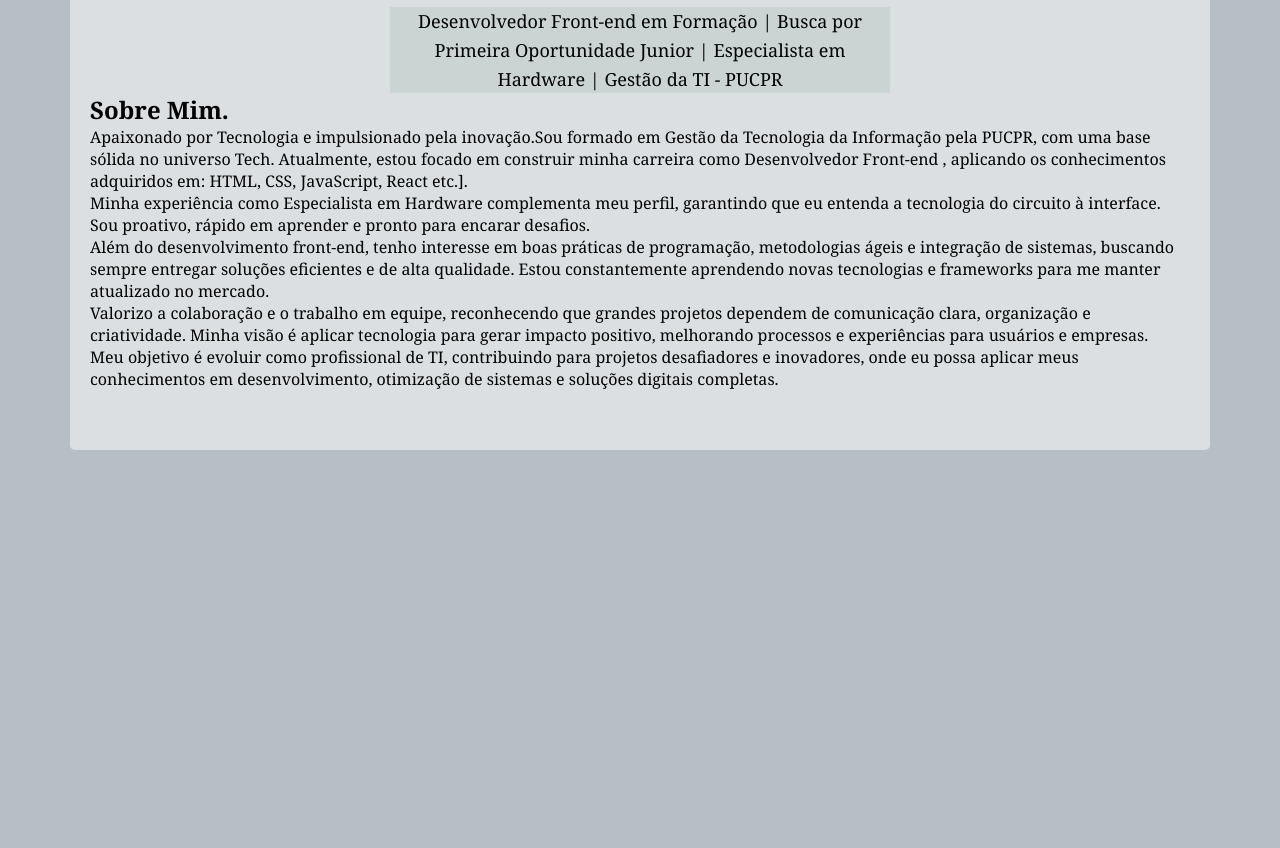
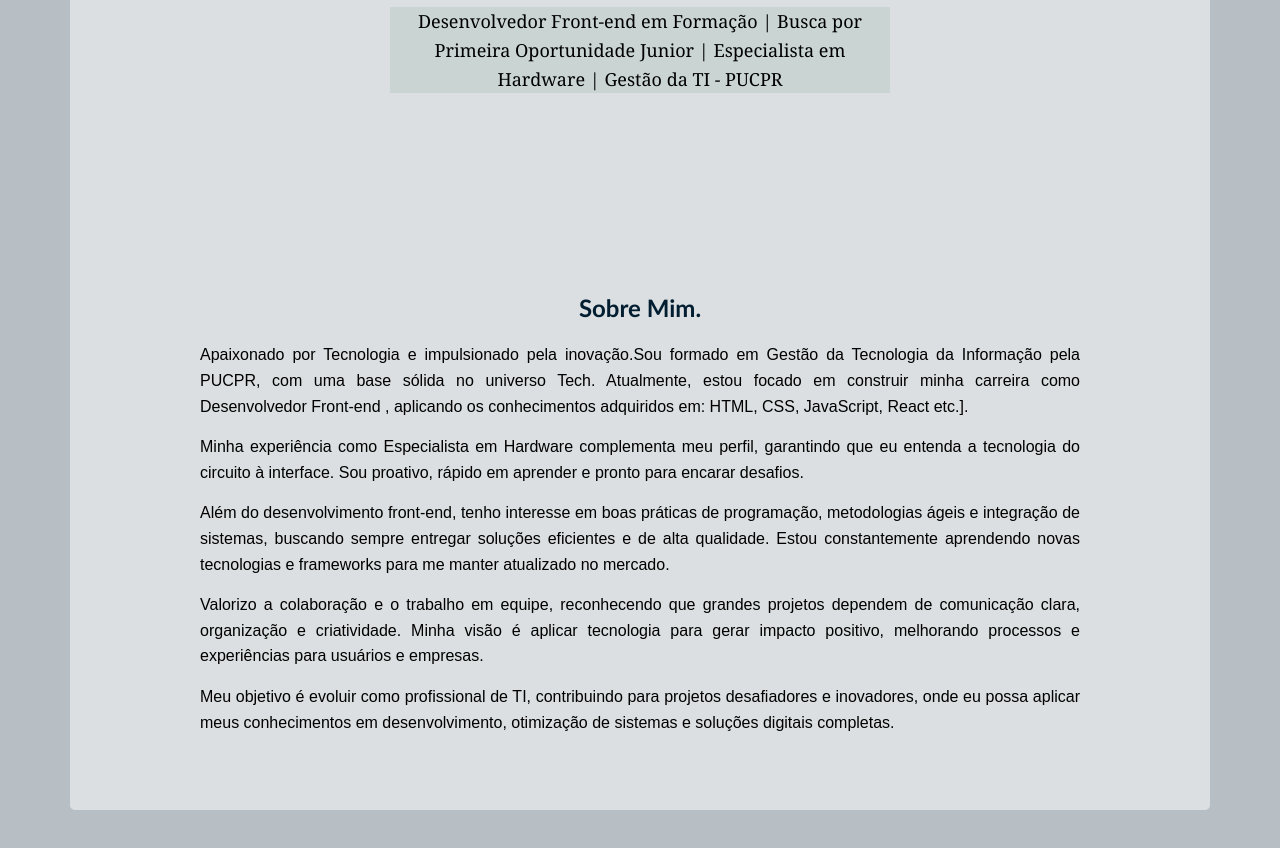
Before and after one commit to nathannrss/About-Me, a plain HTML site: page index.html in a window 1280 px wide. Shown: the part 718-1566 px from the top of the page. Before the commit the page ends 1238 px from the top, so only its background shows below. Drawn offline with Linux system fonts and the light colour scheme.

Commit message:
Update style.css
paragraph style

```diff
--- a/style.css
+++ b/style.css
@@ -22,6 +22,7 @@ body {
 .profile-name {
     font-size: 40px;
     max-width: 800px;
+    color: #031e31;
 }
 
 .image-px {
@@ -47,4 +48,26 @@ body {
     background-color: rgba(131, 164, 153, 0.2);
     width: 500px;
     line-height: 1.6;
+    margin-bottom: 200px;
 }
+
+.section-title {
+    font-family: 'Gill Sans', 'Gill Sans MT', Calibri;
+    text-align: center;
+    color: #031e31;
+    margin-bottom: 20px;
+
+}
+
+.box-layout {
+    display: block;
+    width: 80%;
+
+}
+.paragraph {
+    text-align: justify;
+    line-height: 1.6;
+    font-family: Arial, Helvetica, sans-serif;
+    margin-bottom: 15px;
+
+}
```
